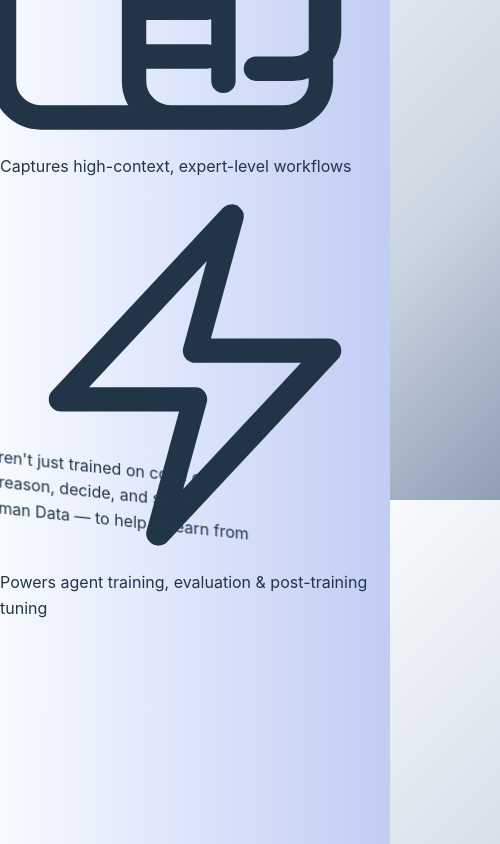
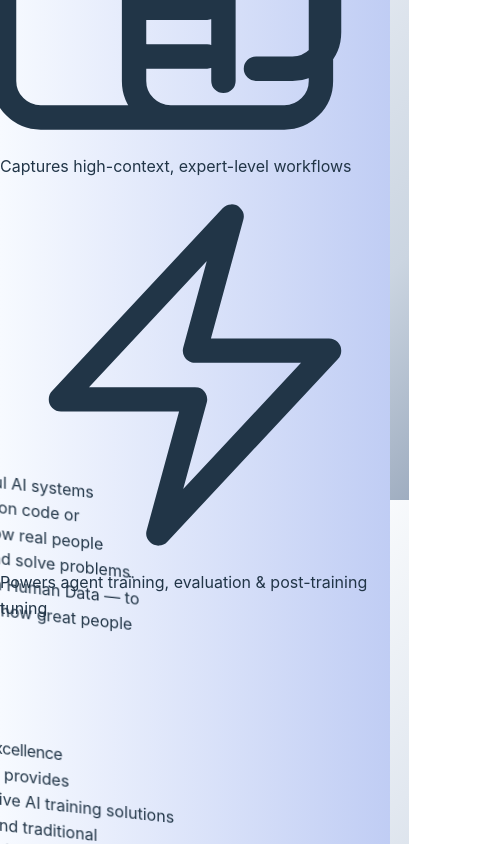
Before and after one commit to break1145/koraai-homepage, a React (Vite) app: page / in a window 390 px wide. Shown: the part 10472-11316 px from the top of the page, 500 px wide, since content can reach past the window. Built offline with nearby package versions, Linux system fonts and the light colour scheme.

Commit message:
[feat] 添加移动端适配

```diff
--- a/src/components/HumanData.jsx
+++ b/src/components/HumanData.jsx
@@ -5,14 +5,12 @@ import CircularText from '../blocks/TextAnimations/CircularText/CircularText.jsx
 import PixelCard from '../blocks/Components/PixelCard/PixelCard.jsx';
 import CardSwap, { Card } from '../blocks/Components/CardSwap/CardSwap.jsx'
 
-
 const FeatureItem = ({ icon, text }) => (
   <div className="flex items-start space-x-3 mb-6">
     <div className="text-blue-600 w-6 h-6 mt-1">{icon}</div>
     <p className="text-gray-600 text-lg">{text}</p>
   </div>
 )
-
 
 const HumanData = () => {
   const features = [
@@ -43,77 +41,85 @@ const HumanData = () => {
   ]
 
   return (
-    <div className="py-20 px-4" style={{ background: 'linear-gradient(to right, #f7faff, #C0CDF4)' }}>
-      <div className="container mx-auto max-w-7xl pl-8">
-        <div className="flex flex-col lg:flex-row items-center justify-between">
-            <div className="lg:w-1/2 lg:pr-12 mb-12 lg:mb-0 ">
+    <div className="py-12 md:py-20 px-4" style={{ background: 'linear-gradient(to right, #f7faff, #C0CDF4)' }}>
+      <div className="container mx-auto max-w-7xl px-4 md:pl-8">
+        <div className="flex flex-col lg:flex-row items-center justify-between gap-8">
+          {/* 左侧内容区域 */}
+          <div className="w-full lg:w-1/2 lg:pr-12">
             <motion.div
               initial={{ opacity: 0, y: 20 }}
               whileInView={{ opacity: 1, y: 0 }}
               transition={{ duration: 0.6 }}
             >
-                  <h2 className="text-5xl font-bold mb-6 text-left">
+              <h2 className="text-3xl md:text-4xl lg:text-5xl font-bold mb-6 text-center lg:text-left">
                 Human Data That Actually{' '}
-                    <span className="text-blue-600 text-left">Improves AI</span>
+                <span className="text-blue-600">Improves AI</span>
               </h2>
 
-                  <p className="text-gray-600 text-base mb-8 text-left">
+              <p className="text-gray-600 text-sm md:text-base mb-8 text-center lg:text-left leading-relaxed">
                 The most impactful AI systems aren't just trained on code or content-
-                    <br />
+                <br className="hidden md:block" />
                 but on how real people reason, decide, and solve problems.
-                    <br />
+                <br className="hidden md:block" />
                 Kora specializes in Human Data — to help AI learn from how great
                 people work
               </p>
 
-                  <h3 className="text-blue-600 text-2xl font-semibold mb-6 text-left">Why Human Data?</h3>
+              <h3 className="text-blue-600 text-xl md:text-2xl font-semibold mb-6 text-center lg:text-left">Why Human Data?</h3>
 
+              <div className="space-y-4">
                 {features.map((feature, index) => (
                   <FeatureItem key={index} {...feature} />
                 ))}
+              </div>
             </motion.div>
           </div>
-            <div style={{ width: '40%', height: '50%', position: 'relative' }}>
-                <div style={{ height: '500px', position: 'relative' }}>
+
+          {/* 右侧CardSwap区域 */}
+          <div className="w-full lg:w-2/5 flex justify-center lg:justify-end">
+            <div className="w-full max-w-sm lg:max-w-none" style={{
+              height: window.innerWidth < 768 ? '400px' : '500px',
+              position: 'relative'
+            }}>
               <CardSwap
-                        cardDistance={60}
-                        verticalDistance={70}
+                width={window.innerWidth < 768 ? 280 : window.innerWidth < 1024 ? 320 : 400}
+                height={window.innerWidth < 768 ? 350 : window.innerWidth < 1024 ? 400 : 450}
+                cardDistance={window.innerWidth < 768 ? 40 : 60}
+                verticalDistance={window.innerWidth < 768 ? 50 : 70}
                 delay={3000}
                 pauseOnHover={true}
               >
-                        <Card className="backdrop-blur-xl bg-white/10 border border-white/20 rounded-2xl shadow-lg p-6">
-                            <h3 className="text-2xl font-bold bg-gradient-to-r from-blue-400 via-indigo-500 to-purple-500 bg-clip-text text-transparent mb-2">
+                <Card className="backdrop-blur-xl bg-white/10 border border-white/20 rounded-2xl shadow-lg p-4 md:p-6">
+                  <h3 className="text-lg md:text-2xl font-bold bg-gradient-to-r from-blue-400 via-indigo-500 to-purple-500 bg-clip-text text-transparent mb-2">
                     Human Data
                   </h3>
-                            <p className="text-gray-500 text-sm">
+                  <p className="text-gray-500 text-xs md:text-sm leading-relaxed">
                     The most impactful AI systems aren't just trained on code or content-
                     but on how real people reason, decide, and solve problems.
                     Kora specializes in Human Data — to help AI learn from how great people work
                   </p>
                 </Card>
-                        <Card className="backdrop-blur-xl bg-white/10 border border-white/20 rounded-2xl shadow-lg p-6">
-                            <h3 className="text-2xl font-bold bg-gradient-to-r from-blue-400 via-indigo-500 to-purple-500 bg-clip-text text-transparent mb-2">
-                                Not Only Human Data
+                <Card className="backdrop-blur-xl bg-white/10 border border-white/20 rounded-2xl shadow-lg p-4 md:p-6">
+                  <h3 className="text-lg md:text-2xl font-bold bg-gradient-to-r from-green-400 via-teal-500 to-blue-500 bg-clip-text text-transparent mb-2">
+                    AI Training Excellence
                   </h3>
-                            <p className="text-gray-500 text-sm">
-                                some useful content
+                  <p className="text-gray-500 text-xs md:text-sm leading-relaxed">
+                    Our platform provides comprehensive AI training solutions that go beyond traditional approaches,
+                    focusing on real-world applications and human-centered design principles.
                   </p>
                 </Card>
-                        <Card className="backdrop-blur-xl bg-white/10 border border-white/20 rounded-2xl shadow-lg p-6">
-                            <h3 className="text-2xl font-bold bg-gradient-to-r from-blue-400 via-indigo-500 to-purple-500 bg-clip-text text-transparent mb-2">
-                                More About Human Data
+                <Card className="backdrop-blur-xl bg-white/10 border border-white/20 rounded-2xl shadow-lg p-4 md:p-6">
+                  <h3 className="text-lg md:text-2xl font-bold bg-gradient-to-r from-purple-400 via-pink-500 to-red-500 bg-clip-text text-transparent mb-2">
+                    Future of Work
                   </h3>
-                            <p className="text-gray-500 text-sm">
-                                some useful content
+                  <p className="text-gray-500 text-xs md:text-sm leading-relaxed">
+                    Discover how human expertise and AI capabilities combine to create
+                    unprecedented opportunities in the evolving landscape of digital work.
                   </p>
                 </Card>
               </CardSwap>
             </div>
           </div>
-
-
-
-
         </div>
       </div>
     </div>
```
Lines whose indentation alone changed are shown as unchanged.
